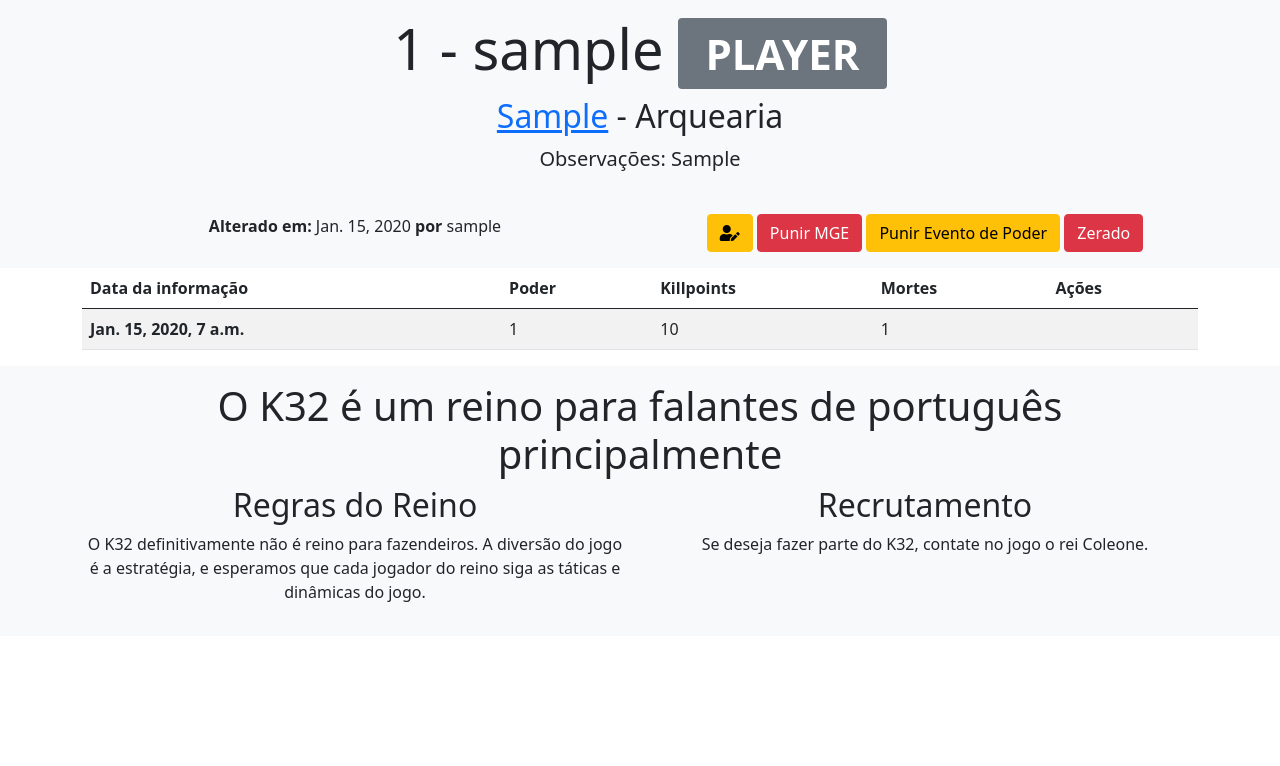
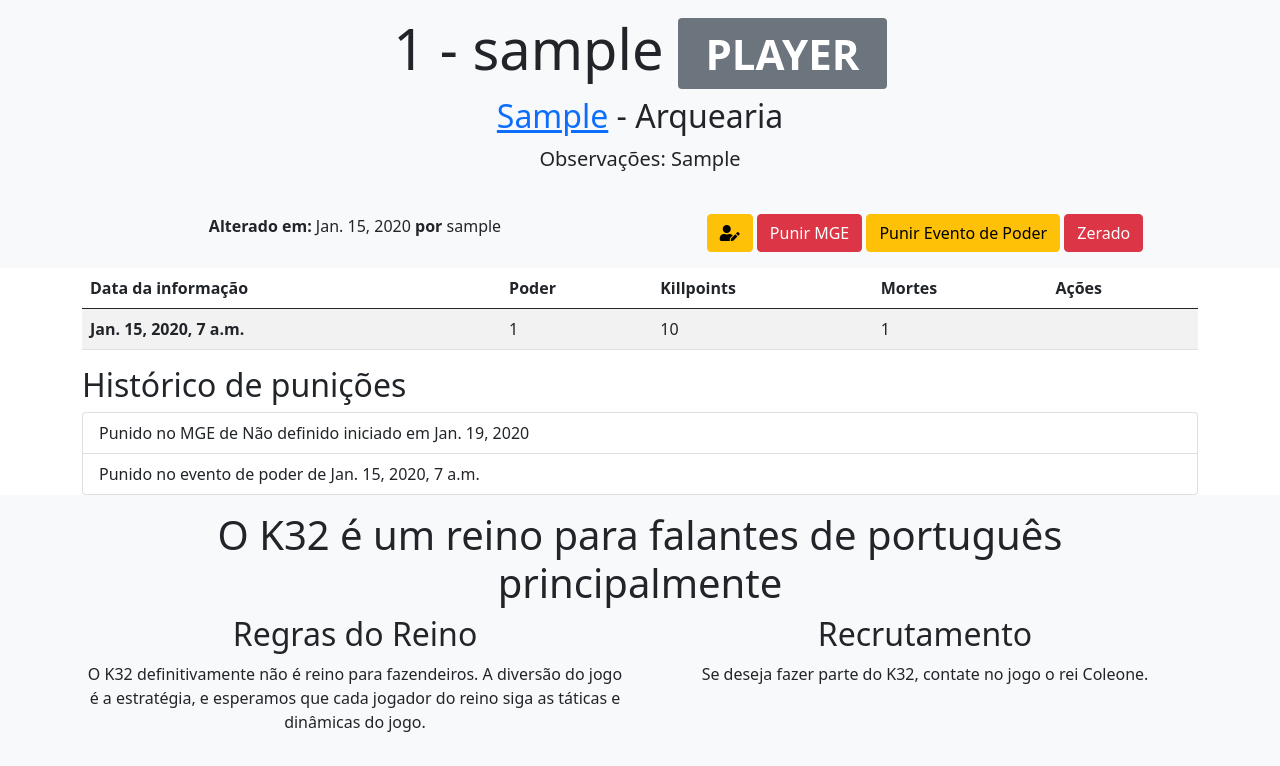
Before and after one commit to felipebastos/rise, a Django app: page /players/1/ in a window 1280 px wide. Shown: the part 60-826 px from the top of the page. Before the commit the page ends 662 px from the top, so only its background shows below. Run offline with Django 3.2, Linux system fonts and the light colour scheme; a user stored in the database is signed in; tables that the repository leaves empty hold one stand-in row (values such as "Sample post"); parts of the project's set-up code (start-up, migrations or seed data) failed here and were passed over.

Commit message:
perfil mostra punições

```diff
--- a/players/templates/players/player.html
+++ b/players/templates/players/player.html
@@ -76,4 +76,17 @@
         </tbody>
     </table>
 </div>
+{% if user.is_authenticated %}
+<div class="container">
+    <h2>Histórico de punições</h2>
+    <ul class="list-group">
+        {% for punicao in punicoesMge %}
+        <li class="list-group-item">{{punicao}} {{punicao.mge.semana}}</li>
+        {% endfor %}
+        {% for punicao in punicoesPoder %}
+        <li class="list-group-item">{{punicao}} {{punicao.inserido}}</li>
+        {% endfor %}
+    </ul>
+</div>
+{% endif %}
 {% endblock %}
--- a/players/views.py
+++ b/players/views.py
@@ -8,6 +8,8 @@ from django.core.paginator import Paginator
 from django.db.models.aggregates import Max, Min
 
 from datetime import date
+
+from mge.models import EventoDePoder, Punido
 
 from .models import (
     Player,
@@ -38,11 +40,17 @@ def index(request, game_id):
         exibirkvk = False
         if temKvk and temKvk.ativo:
             exibirkvk = True
+
+        punido = Punido.objects.filter(player=player)
+        punidoPoder = EventoDePoder.objects.filter(player=player)
+
         context = {
             "player": player,
             "status": status,
             "spec": spec,
             "showkvk": exibirkvk,
+            "punicoesMge": punido,
+            "punicoesPoder": punidoPoder,
         }
     except Player.DoesNotExist:
         raise Http404("Player não encontrado.")
```
